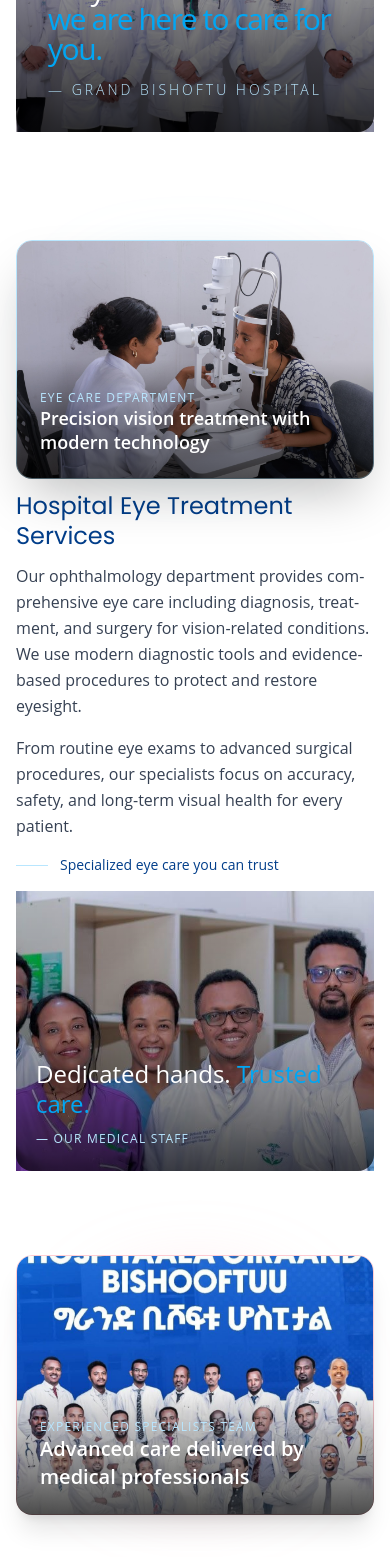
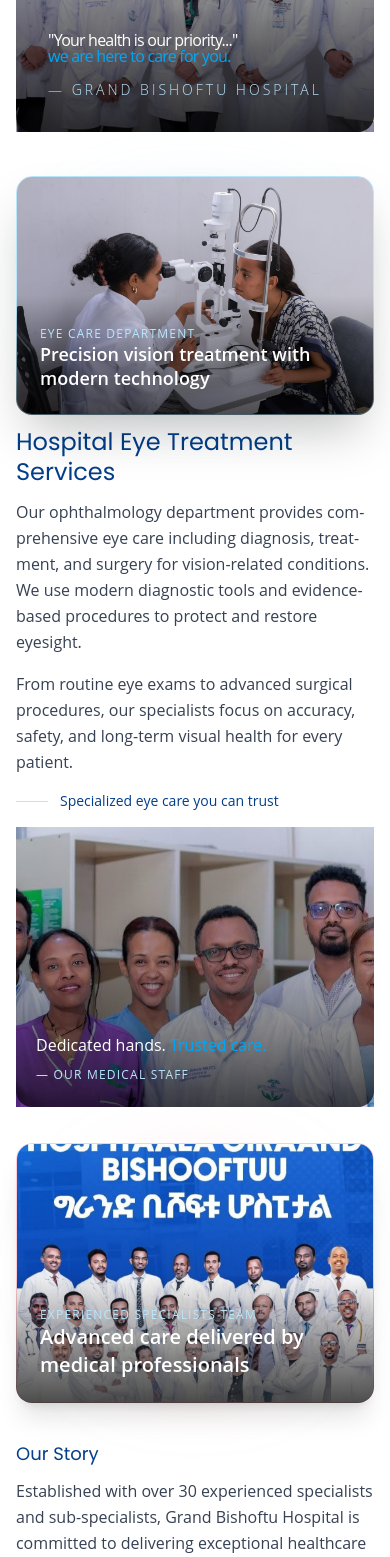
Before and after one commit to Tsedniya/Grand_Bishoftu_Hospital, a React (Vite) app in the folder myapp/: page /about in a window 390 px wide. Shown: the part 1300-2857 px from the top of the page. Built offline with nearby package versions, Linux system fonts and the light colour scheme.

Commit message:
frontend:aboutpage

```diff
--- a/myapp/src/components/Homeone.jsx
+++ b/myapp/src/components/Homeone.jsx
@@ -91,7 +91,7 @@
         </p>
 
         <p className="mt-2 sm:mt-5 text-sm sm:text-base text-gray-600">
-          • Neurology • Orthopedics • Pediatrics • Oncology • Pulmonology
+          • Neurology • Orthopedics • Pediatrics • Pathology • Urology
         </p>
       </motion.div>
     </div>
--- a/myapp/src/components/Mission.jsx
+++ b/myapp/src/components/Mission.jsx
@@ -92,7 +92,7 @@
         <div className="absolute inset-0 bg-gradient-to-b from-transparent via-black/40 to-black/80 rounded-2xl" />
 
         <div className="absolute bottom-8 left-8 right-8 text-white">
-          <p className="text-3xl md:text-5xl font-medium tracking-tighter leading-none mb-4">
+          <p className="sm:text-2xl md:text-5xl font-medium tracking-tighter leading-none mb-4">
             "Your health is our priority..."
             <br />
             <span className="text-sky-500">we are here to care for you.</span>
--- a/myapp/src/components/TitleAbout.jsx
+++ b/myapp/src/components/TitleAbout.jsx
@@ -29,7 +29,7 @@
   const scale = useTransform(scrollYProgress, [0, 1], [0.9, 1.1]);
 
   return (
-    <div className="bg-white sm:-mt-5  md:mt-0 py-10 px-4 sm:px-[5vw] md:px-[6vw] lg:px-[9vw]">
+    <div className="bg-white -mt-16 sm:-mt-24 md:mt-0 py-10 px-4 sm:px-[5vw] md:px-[6vw] lg:px-[9vw]">
 
       {/* ROW */}
       <div className="flex flex-col lg:flex-row-reverse lg:h-[420px] items-stretch gap-3 lg:gap-10">
@@ -114,7 +114,7 @@
         <div className="absolute inset-0 bg-gradient-to-b from-transparent via-black/20 to-black/70 rounded-2xl" />
 
         <div className="absolute bottom-6 md:bottom-10 left-5 md:left-10 right-5 md:right-10 text-white">
-          <p className="text-2xl sm:text-3xl md:text-5xl font-medium leading-tight">
+          <p className="sm:text-2xl md:text-5xl font-medium leading-tight">
             Dedicated hands.{" "}
             <span className="text-sky-500">Trusted care.</span>
           </p>
--- a/myapp/src/components/Treatment.jsx
+++ b/myapp/src/components/Treatment.jsx
@@ -17,7 +17,7 @@
   };
 
   return (
-    <div className="flex flex-col lg:flex-row bg-white items-center justify-between pt-5 pb-5 px-4 sm:px-[5vw] md:px-[7vw] lg:px-[9vw] gap-4 lg:gap-8">
+    <div className="flex flex-col lg:flex-row bg-white items-center justify-between -mt-12 sm:-mt-20 md:mt-0 pt-5 pb-5 px-4 sm:px-[5vw] md:px-[7vw] lg:px-[9vw] gap-4 lg:gap-8">
 
       {/* IMAGE SECTION - The Exorcist */}
       <motion.div
```
